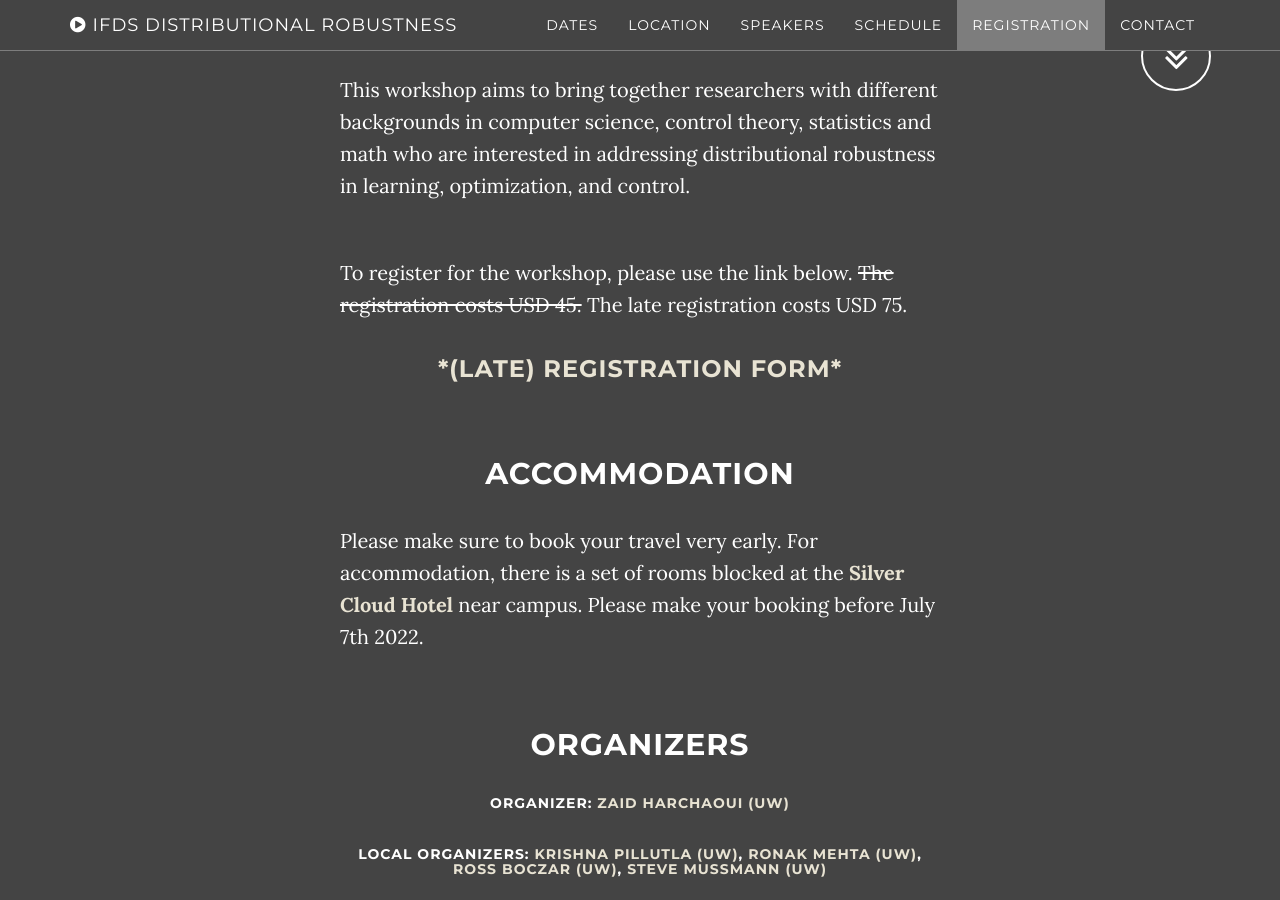
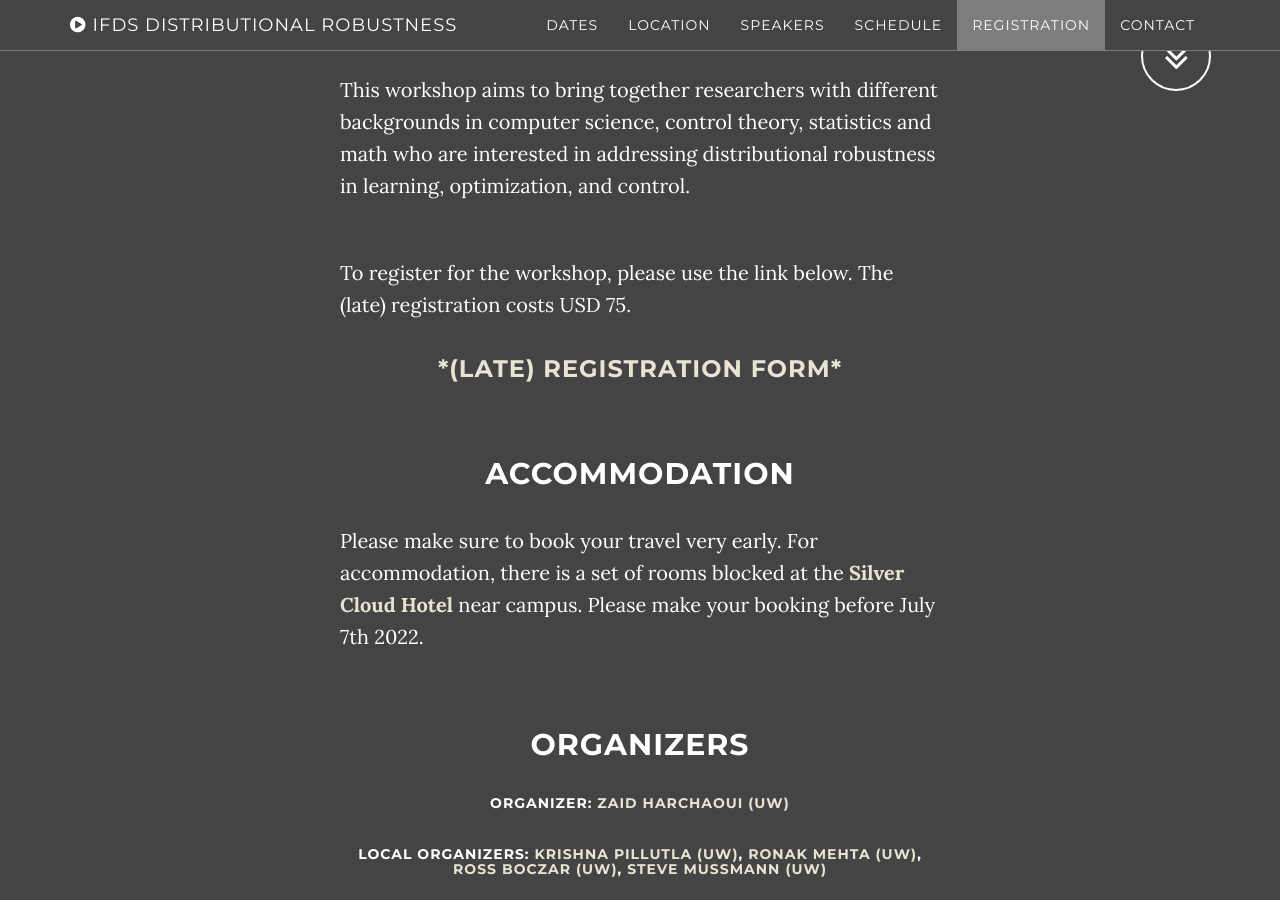
Before and after one commit to kgjamieson/ifds-workshop-2025, a Jekyll site: the page built from index.html, in a window 1280 px wide and 900 px high, scrolled down 4703 px. Built offline with Jekyll 4.4.1, drawn with Linux system fonts in a browser that asks for light colours.

Commit message:
Update about.html

```diff
--- a/_includes/about.html
+++ b/_includes/about.html
@@ -11,8 +11,9 @@
             learning, optimization, and control.
           </p>
           <br>
-          <p> To register for the workshop, please use the link below. <del>The registration costs USD 45.</del>
-            The late registration costs USD 75.
+          <p> To register for the workshop, please use the link below.
+<!--             <del>The registration costs USD 45.</del> -->
+            The (late) registration costs USD 75.
           </p>
           <h3 class="text-center"><a href="https://forms.gle/G932uKFLo8XrE7St5">*(Late) Registration Form*</a> </h3>
 <!--           <p> The deadline to register is <b><del>11:30AM PT on July 7, 2022</del> <ins>11:30AM PT on July 14, 2022</ins></b>.</p> -->
```
